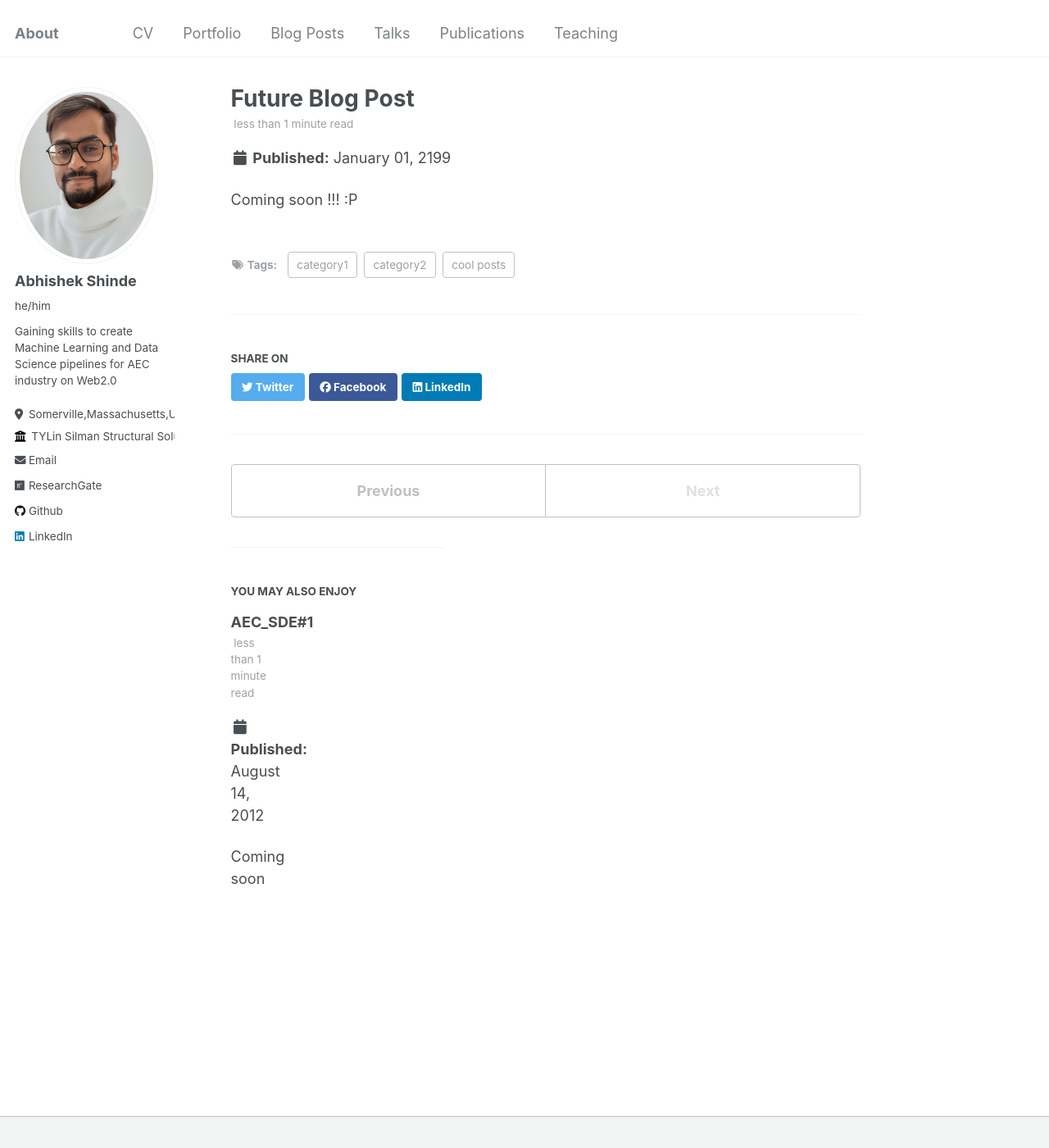
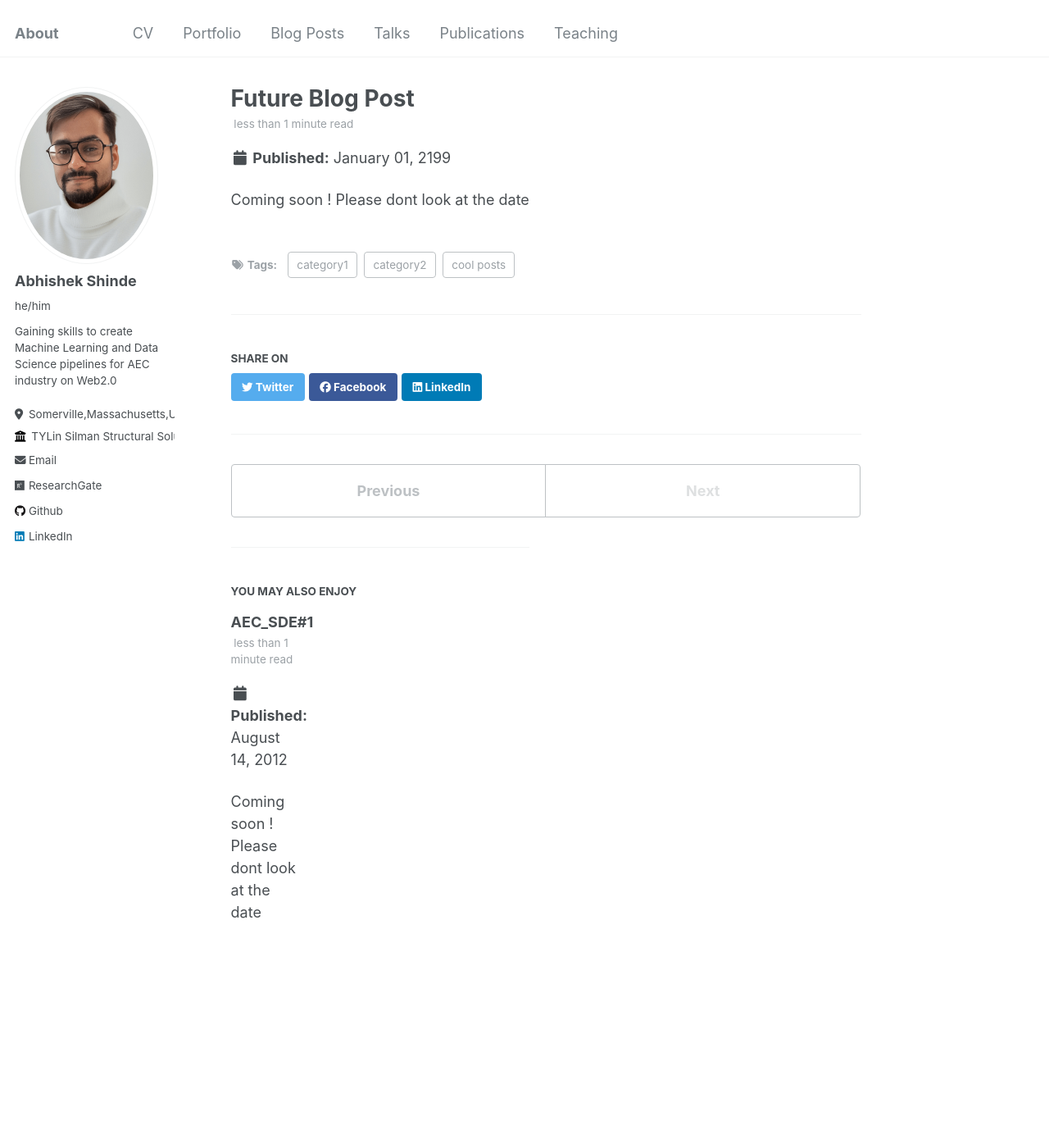
Before and after one commit to InquisitiveAS/InquisitiveAS.github.io, a Jekyll site: the page built from _posts/2199-01-01-future-post.md, in a window 1280 px wide and 1400 px high. Shown: the whole window at 82% size. Built offline with Jekyll 4.4.1, drawn with Linux system fonts in a browser that asks for light colours.

Commit message:
Update post

```diff
--- a/_posts/2012-08-14-blog-post-1.md
+++ b/_posts/2012-08-14-blog-post-1.md
@@ -8,7 +8,7 @@ tags:
   - category2
 ---
 
-Coming soon
+Coming soon ! Please dont look at the date
 
 <!--
 
--- a/_posts/2199-01-01-future-post.md
+++ b/_posts/2199-01-01-future-post.md
@@ -10,4 +10,4 @@ tags:
 
 <!-- This post will show up by default. To disable scheduling of future posts, edit `config.yml` and set `future: false`. -->
 
-Coming soon !!! :P
+Coming soon ! Please dont look at the date
```
